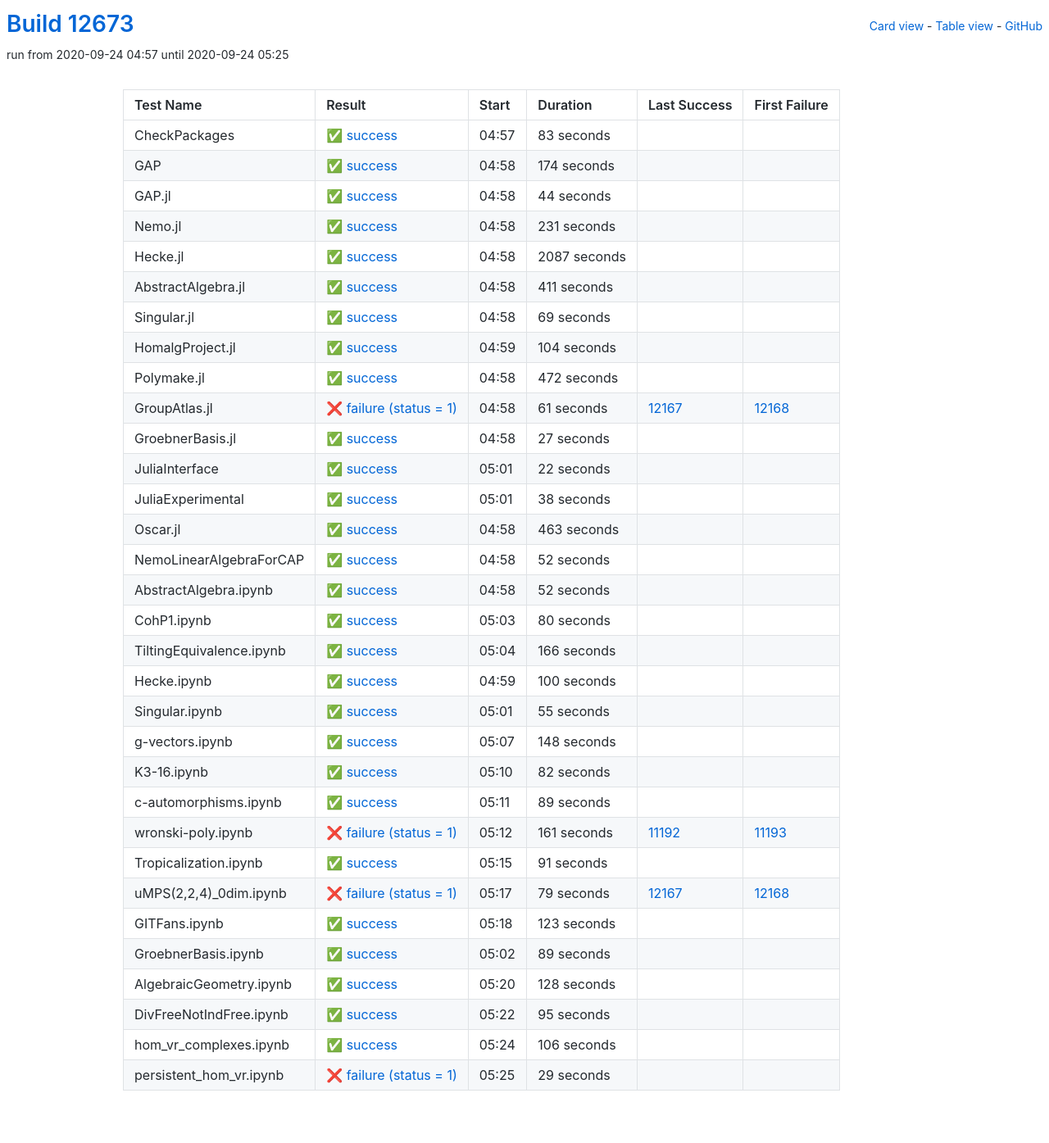
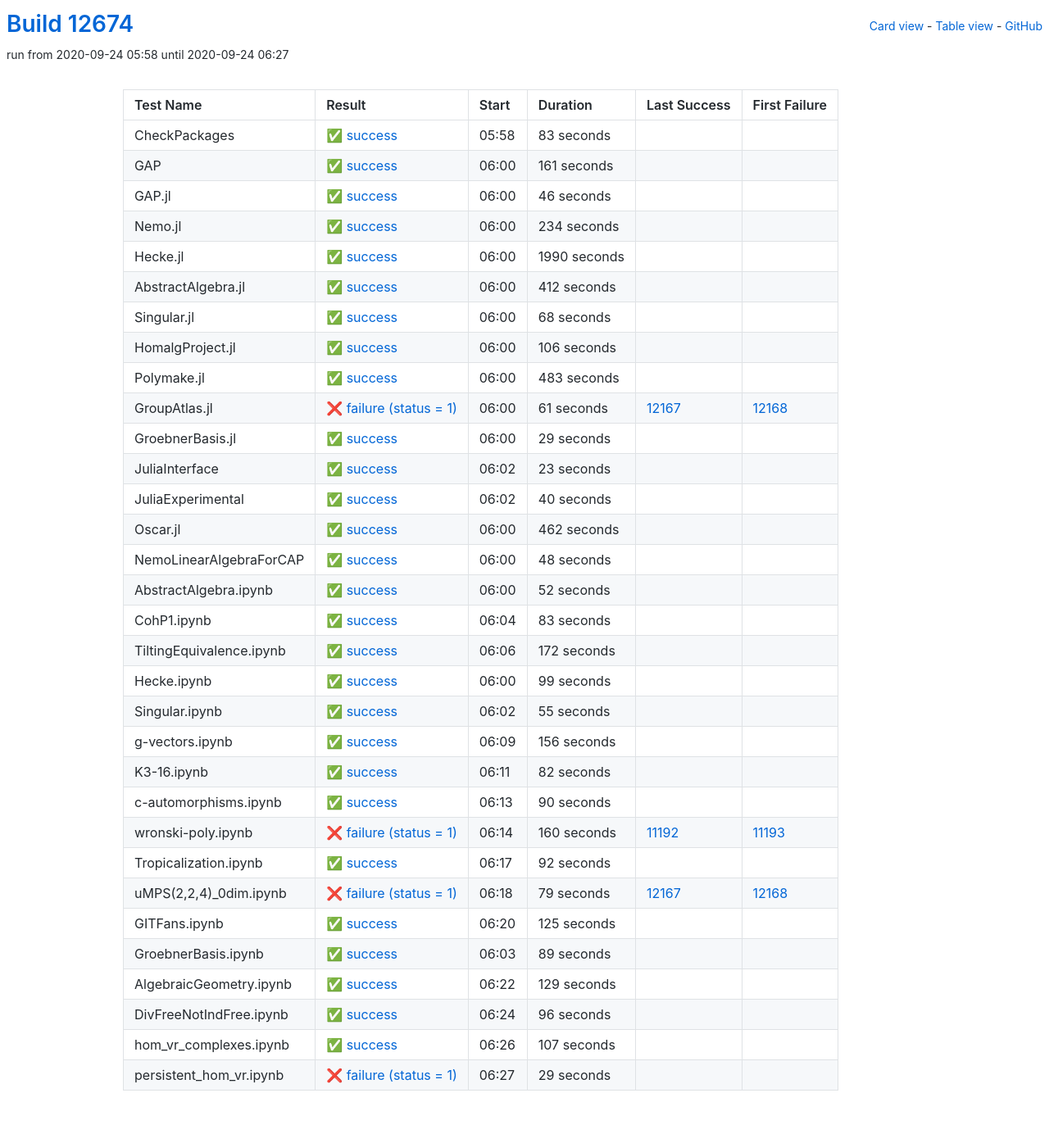
Before and after one commit to oscar-system/oscar-ci-status, a Jekyll site: the page built from table.html, in a window 1280 px wide. Shown: the whole page at 82% size. Built offline with Jekyll 4.4.1, drawn with Linux system fonts in a browser that asks for light colours.

Commit message:
Build #12674

```diff
--- a/_data/ci.yml
+++ b/_data/ci.yml
@@ -1,6 +1,6 @@
 ---
-build: 12673
-build_url: https://oscarci.mathematik.uni-kl.de/job/oscar/12673/
+build: 12674
+build_url: https://oscarci.mathematik.uni-kl.de/job/oscar/12674/
 job: oscar
 organization: oscar-system
 repo: oscar-ci-status
@@ -8,8 +8,8 @@
 tests:
 - name: CheckPackages
   id: checkpackages
-  log: https://oscarci.mathematik.uni-kl.de/job/oscar/12673/artifact/logs/build-12673/CheckPackages.log
-  start: 2020-09-24 04:57
+  log: https://oscarci.mathematik.uni-kl.de/job/oscar/12674/artifact/logs/build-12674/CheckPackages.log
+  start: 2020-09-24 05:58
   success: true
   exitcode: 0
   status: success
@@ -20,104 +20,104 @@
   first_failure_url:
 - name: GAP
   id: gap
-  log: https://oscarci.mathematik.uni-kl.de/job/oscar/12673/artifact/logs/build-12673/GAP.log
-  start: 2020-09-24 04:58
+  log: https://oscarci.mathematik.uni-kl.de/job/oscar/12674/artifact/logs/build-12674/GAP.log
+  start: 2020-09-24 06:00
   success: true
   exitcode: 0
   status: success
-  duration: 174
+  duration: 161
   last_success: false
   last_success_url:
   first_failure: false
   first_failure_url:
 - name: GAP.jl
   id: gap-jl
-  log: https://oscarci.mathematik.uni-kl.de/job/oscar/12673/artifact/logs/build-12673/GAP.jl.log
-  start: 2020-09-24 04:58
+  log: https://oscarci.mathematik.uni-kl.de/job/oscar/12674/artifact/logs/build-12674/GAP.jl.log
+  start: 2020-09-24 06:00
   success: true
   exitcode: 0
   status: success
-  duration: 44
+  duration: 46
   last_success: false
   last_success_url:
   first_failure: false
   first_failure_url:
 - name: Nemo.jl
   id: nemo-jl
-  log: https://oscarci.mathematik.uni-kl.de/job/oscar/12673/artifact/logs/build-12673/Nemo.jl.log
-  start: 2020-09-24 04:58
+  log: https://oscarci.mathematik.uni-kl.de/job/oscar/12674/artifact/logs/build-12674/Nemo.jl.log
+  start: 2020-09-24 06:00
   success: true
   exitcode: 0
   status: success
-  duration: 231
+  duration: 234
   last_success: false
   last_success_url:
   first_failure: false
   first_failure_url:
 - name: Hecke.jl
   id: hecke-jl
-  log: https://oscarci.mathematik.uni-kl.de/job/oscar/12673/artifact/logs/build-12673/Hecke.jl.log
-  start: 2020-09-24 04:58
+  log: https://oscarci.mathematik.uni-kl.de/job/oscar/12674/artifact/logs/build-12674/Hecke.jl.log
+  start: 2020-09-24 06:00
   success: true
   exitcode: 0
   status: success
-  duration: 2087
+  duration: 1990
   last_success: false
   last_success_url:
   first_failure: false
   first_failure_url:
 - name: AbstractAlgebra.jl
   id: abstractalgebra-jl
-  log: https://oscarci.mathematik.uni-kl.de/job/oscar/12673/artifact/logs/build-12673/AbstractAlgebra.jl.log
-  start: 2020-09-24 04:58
+  log: https://oscarci.mathematik.uni-kl.de/job/oscar/12674/artifact/logs/build-12674/AbstractAlgebra.jl.log
+  start: 2020-09-24 06:00
   success: true
   exitcode: 0
   status: success
-  duration: 411
+  duration: 412
   last_success: false
   last_success_url:
   first_failure: false
   first_failure_url:
 - name: Singular.jl
   id: singular-jl
-  log: https://oscarci.mathematik.uni-kl.de/job/oscar/12673/artifact/logs/build-12673/Singular.jl.log
-  start: 2020-09-24 04:58
+  log: https://oscarci.mathematik.uni-kl.de/job/oscar/12674/artifact/logs/build-12674/Singular.jl.log
+  start: 2020-09-24 06:00
   success: true
   exitcode: 0
   status: success
-  duration: 69
+  duration: 68
   last_success: false
   last_success_url:
   first_failure: false
   first_failure_url:
 - name: HomalgProject.jl
   id: homalgproject-jl
-  log: https://oscarci.mathematik.uni-kl.de/job/oscar/12673/artifact/logs/build-12673/HomalgProject.jl.log
-  start: 2020-09-24 04:59
+  log: https://oscarci.mathematik.uni-kl.de/job/oscar/12674/artifact/logs/build-12674/HomalgProject.jl.log
+  start: 2020-09-24 06:00
   success: true
   exitcode: 0
   status: success
-  duration: 104
+  duration: 106
   last_success: false
   last_success_url:
   first_failure: false
   first_failure_url:
 - name: Polymake.jl
   id: polymake-jl
-  log: https://oscarci.mathematik.uni-kl.de/job/oscar/12673/artifact/logs/build-12673/Polymake.jl.log
-  start: 2020-09-24 04:58
+  log: https://oscarci.mathematik.uni-kl.de/job/oscar/12674/artifact/logs/build-12674/Polymake.jl.log
+  start: 2020-09-24 06:00
   success: true
   exitcode: 0
   status: success
-  duration: 472
+  duration: 483
   last_success: false
   last_success_url:
   first_failure: false
   first_failure_url:
 - name: GroupAtlas.jl
   id: groupatlas-jl
-  log: https://oscarci.mathematik.uni-kl.de/job/oscar/12673/artifact/logs/build-12673/GroupAtlas.jl.log
-  start: 2020-09-24 04:58
+  log: https://oscarci.mathematik.uni-kl.de/job/oscar/12674/artifact/logs/build-12674/GroupAtlas.jl.log
+  start: 2020-09-24 06:00
   success: false
   exitcode: 1
   status: failure
@@ -128,68 +128,68 @@
   first_failure_url: https://oscarci.mathematik.uni-kl.de/job/oscar/12168/
 - name: GroebnerBasis.jl
   id: groebnerbasis-jl
-  log: https://oscarci.mathematik.uni-kl.de/job/oscar/12673/artifact/logs/build-12673/GroebnerBasis.jl.log
-  start: 2020-09-24 04:58
+  log: https://oscarci.mathematik.uni-kl.de/job/oscar/12674/artifact/logs/build-12674/GroebnerBasis.jl.log
+  start: 2020-09-24 06:00
   success: true
   exitcode: 0
   status: success
-  duration: 27
+  duration: 29
   last_success: false
   last_success_url:
   first_failure: false
   first_failure_url:
 - name: JuliaInterface
   id: juliainterface
-  log: https://oscarci.mathematik.uni-kl.de/job/oscar/12673/artifact/logs/build-12673/JuliaInterface.log
-  start: 2020-09-24 05:01
+  log: https://oscarci.mathematik.uni-kl.de/job/oscar/12674/artifact/logs/build-12674/JuliaInterface.log
+  start: 2020-09-24 06:02
   success: true
   exitcode: 0
   status: success
-  duration: 22
+  duration: 23
   last_success: false
   last_success_url:
   first_failure: false
   first_failure_url:
 - name: JuliaExperimental
   id: juliaexperimental
-  log: https://oscarci.mathematik.uni-kl.de/job/oscar/12673/artifact/logs/build-12673/JuliaExperimental.log
-  start: 2020-09-24 05:01
+  log: https://oscarci.mathematik.uni-kl.de/job/oscar/12674/artifact/logs/build-12674/JuliaExperimental.log
+  start: 2020-09-24 06:02
   success: true
   exitcode: 0
   status: success
-  duration: 38
+  duration: 40
   last_success: false
   last_success_url:
   first_failure: false
   first_failure_url:
 - name: Oscar.jl
   id: oscar-jl
-  log: https://oscarci.mathematik.uni-kl.de/job/oscar/12673/artifact/logs/build-12673/Oscar.jl.log
-  start: 2020-09-24 04:58
+  log: https://oscarci.mathematik.uni-kl.de/job/oscar/12674/artifact/logs/build-12674/Oscar.jl.log
+  start: 2020-09-24 06:00
   success: true
   exitcode: 0
   status: success
-  duration: 463
+  duration: 462
   last_success: false
   last_success_url:
   first_failure: false
   first_failure_url:
 - name: NemoLinearAlgebraForCAP
   id: nemolinearalgebraforcap
-  log: https://oscarci.mathematik.uni-kl.de/job/oscar/12673/artifact/logs/build-12673/NemoLinearAlgebraForCAP.log
-  start: 2020-09-24 04:58
+  log: https://oscarci.mathematik.uni-kl.de/job/oscar/12674/artifact/logs/build-12674/NemoLinearAlgebraForCAP.log
+  start: 2020-09-24 06:00
   success: true
   exitcode: 0
   status: success
-  duration: 52
+  duration: 48
   last_success: false
   last_success_url:
   first_failure: false
   first_failure_url:
 - name: AbstractAlgebra.ipynb
   id: abstractalgebra-ipynb
-  log: https://oscarci.mathematik.uni-kl.de/job/oscar/12673/artifact/logs/build-12673/AbstractAlgebra.ipynb.log
-  start: 2020-09-24 04:58
+  log: https://oscarci.mathematik.uni-kl.de/job/oscar/12674/artifact/logs/build-12674/AbstractAlgebra.ipynb.log
+  start: 2020-09-24 06:00
   success: true
   exitcode: 0
   status: success
@@ -200,44 +200,44 @@
   first_failure_url:
 - name: CohP1.ipynb
   id: cohp1-ipynb
-  log: https://oscarci.mathematik.uni-kl.de/job/oscar/12673/artifact/logs/build-12673/CohP1.ipynb.log
-  start: 2020-09-24 05:03
+  log: https://oscarci.mathematik.uni-kl.de/job/oscar/12674/artifact/logs/build-12674/CohP1.ipynb.log
+  start: 2020-09-24 06:04
   success: true
   exitcode: 0
   status: success
-  duration: 80
+  duration: 83
   last_success: false
   last_success_url:
   first_failure: false
   first_failure_url:
 - name: TiltingEquivalence.ipynb
   id: tiltingequivalence-ipynb
-  log: https://oscarci.mathematik.uni-kl.de/job/oscar/12673/artifact/logs/build-12673/TiltingEquivalence.ipynb.log
-  start: 2020-09-24 05:04
+  log: https://oscarci.mathematik.uni-kl.de/job/oscar/12674/artifact/logs/build-12674/TiltingEquivalence.ipynb.log
+  start: 2020-09-24 06:06
   success: true
   exitcode: 0
   status: success
-  duration: 166
+  duration: 172
   last_success: false
   last_success_url:
   first_failure: false
   first_failure_url:
 - name: Hecke.ipynb
   id: hecke-ipynb
-  log: https://oscarci.mathematik.uni-kl.de/job/oscar/12673/artifact/logs/build-12673/Hecke.ipynb.log
-  start: 2020-09-24 04:59
+  log: https://oscarci.mathematik.uni-kl.de/job/oscar/12674/artifact/logs/build-12674/Hecke.ipynb.log
+  start: 2020-09-24 06:00
   success: true
   exitcode: 0
   status: success
-  duration: 100
+  duration: 99
   last_success: false
   last_success_url:
   first_failure: false
   first_failure_url:
 - name: Singular.ipynb
   id: singular-ipynb
-  log: https://oscarci.mathematik.uni-kl.de/job/oscar/12673/artifact/logs/build-12673/Singular.ipynb.log
-  start: 2020-09-24 05:01
+  log: https://oscarci.mathematik.uni-kl.de/job/oscar/12674/artifact/logs/build-12674/Singular.ipynb.log
+  start: 2020-09-24 06:02
   success: true
   exitcode: 0
   status: success
@@ -248,20 +248,20 @@
   first_failure_url:
 - name: g-vectors.ipynb
   id: g-vectors-ipynb
-  log: https://oscarci.mathematik.uni-kl.de/job/oscar/12673/artifact/logs/build-12673/g-vectors.ipynb.log
-  start: 2020-09-24 05:07
+  log: https://oscarci.mathematik.uni-kl.de/job/oscar/12674/artifact/logs/build-12674/g-vectors.ipynb.log
+  start: 2020-09-24 06:09
   success: true
   exitcode: 0
   status: success
-  duration: 148
+  duration: 156
   last_success: false
   last_success_url:
   first_failure: false
   first_failure_url:
 - name: K3-16.ipynb
   id: k3-16-ipynb
-  log: https://oscarci.mathematik.uni-kl.de/job/oscar/12673/artifact/logs/build-12673/K3-16.ipynb.log
-  start: 2020-09-24 05:10
+  log: https://oscarci.mathematik.uni-kl.de/job/oscar/12674/artifact/logs/build-12674/K3-16.ipynb.log
+  start: 2020-09-24 06:11
   success: true
   exitcode: 0
   status: success
@@ -272,44 +272,44 @@
   first_failure_url:
 - name: c-automorphisms.ipynb
   id: c-automorphisms-ipynb
-  log: https://oscarci.mathematik.uni-kl.de/job/oscar/12673/artifact/logs/build-12673/c-automorphisms.ipynb.log
-  start: 2020-09-24 05:11
+  log: https://oscarci.mathematik.uni-kl.de/job/oscar/12674/artifact/logs/build-12674/c-automorphisms.ipynb.log
+  start: 2020-09-24 06:13
   success: true
   exitcode: 0
   status: success
-  duration: 89
+  duration: 90
   last_success: false
   last_success_url:
   first_failure: false
   first_failure_url:
 - name: wronski-poly.ipynb
   id: wronski-poly-ipynb
-  log: https://oscarci.mathematik.uni-kl.de/job/oscar/12673/artifact/logs/build-12673/wronski-poly.ipynb.log
-  start: 2020-09-24 05:12
+  log: https://oscarci.mathematik.uni-kl.de/job/oscar/12674/artifact/logs/build-12674/wronski-poly.ipynb.log
+  start: 2020-09-24 06:14
   success: false
   exitcode: 1
   status: failure
-  duration: 161
+  duration: 160
   last_success: 11192
   last_success_url: https://oscarci.mathematik.uni-kl.de/job/oscar/11192/
   first_failure: 11193
   first_failure_url: https://oscarci.mathematik.uni-kl.de/job/oscar/11193/
 - name: Tropicalization.ipynb
   id: tropicalization-ipynb
-  log: https://oscarci.mathematik.uni-kl.de/job/oscar/12673/artifact/logs/build-12673/Tropicalization.ipynb.log
-  start: 2020-09-24 05:15
+  log: https://oscarci.mathematik.uni-kl.de/job/oscar/12674/artifact/logs/build-12674/Tropicalization.ipynb.log
+  start: 2020-09-24 06:17
   success: true
   exitcode: 0
   status: success
-  duration: 91
+  duration: 92
   last_success: false
   last_success_url:
   first_failure: false
   first_failure_url:
 - name: uMPS(2,2,4)_0dim.ipynb
   id: umps-2-2-4-0dim-ipynb
-  log: https://oscarci.mathematik.uni-kl.de/job/oscar/12673/artifact/logs/build-12673/uMPS-2-2-4-_0dim.ipynb.log
-  start: 2020-09-24 05:17
+  log: https://oscarci.mathematik.uni-kl.de/job/oscar/12674/artifact/logs/build-12674/uMPS-2-2-4-_0dim.ipynb.log
+  start: 2020-09-24 06:18
   success: false
   exitcode: 1
   status: failure
@@ -320,20 +320,20 @@
   first_failure_url: https://oscarci.mathematik.uni-kl.de/job/oscar/12168/
 - name: GITFans.ipynb
   id: gitfans-ipynb
-  log: https://oscarci.mathematik.uni-kl.de/job/oscar/12673/artifact/logs/build-12673/GITFans.ipynb.log
-  start: 2020-09-24 05:18
+  log: https://oscarci.mathematik.uni-kl.de/job/oscar/12674/artifact/logs/build-12674/GITFans.ipynb.log
+  start: 2020-09-24 06:20
   success: true
   exitcode: 0
   status: success
-  duration: 123
+  duration: 125
   last_success: false
   last_success_url:
   first_failure: false
   first_failure_url:
 - name: GroebnerBasis.ipynb
   id: groebnerbasis-ipynb
-  log: https://oscarci.mathematik.uni-kl.de/job/oscar/12673/artifact/logs/build-12673/GroebnerBasis.ipynb.log
-  start: 2020-09-24 05:02
+  log: https://oscarci.mathematik.uni-kl.de/job/oscar/12674/artifact/logs/build-12674/GroebnerBasis.ipynb.log
+  start: 2020-09-24 06:03
   success: true
   exitcode: 0
   status: success
@@ -344,44 +344,44 @@
   first_failure_url:
 - name: AlgebraicGeometry.ipynb
   id: algebraicgeometry-ipynb
-  log: https://oscarci.mathematik.uni-kl.de/job/oscar/12673/artifact/logs/build-12673/AlgebraicGeometry.ipynb.log
-  start: 2020-09-24 05:20
+  log: https://oscarci.mathematik.uni-kl.de/job/oscar/12674/artifact/logs/build-12674/AlgebraicGeometry.ipynb.log
+  start: 2020-09-24 06:22
   success: true
   exitcode: 0
   status: success
-  duration: 128
+  duration: 129
   last_success: false
   last_success_url:
   first_failure: false
   first_failure_url:
 - name: DivFreeNotIndFree.ipynb
   id: divfreenotindfree-ipynb
-  log: https://oscarci.mathematik.uni-kl.de/job/oscar/12673/artifact/logs/build-12673/DivFreeNotIndFree.ipynb.log
-  start: 2020-09-24 05:22
+  log: https://oscarci.mathematik.uni-kl.de/job/oscar/12674/artifact/logs/build-12674/DivFreeNotIndFree.ipynb.log
+  start: 2020-09-24 06:24
   success: true
   exitcode: 0
   status: success
-  duration: 95
+  duration: 96
   last_success: false
   last_success_url:
   first_failure: false
   first_failure_url:
 - name: hom_vr_complexes.ipynb
   id: hom-vr-complexes-ipynb
-  log: https://oscarci.mathematik.uni-kl.de/job/oscar/12673/artifact/logs/build-12673/hom_vr_complexes.ipynb.log
-  start: 2020-09-24 05:24
+  log: https://oscarci.mathematik.uni-kl.de/job/oscar/12674/artifact/logs/build-12674/hom_vr_complexes.ipynb.log
+  start: 2020-09-24 06:26
   success: true
   exitcode: 0
   status: success
-  duration: 106
+  duration: 107
   last_success: false
   last_success_url:
   first_failure: false
   first_failure_url:
 - name: persistent_hom_vr.ipynb
   id: persistent-hom-vr-ipynb
-  log: https://oscarci.mathematik.uni-kl.de/job/oscar/12673/artifact/logs/build-12673/persistent_hom_vr.ipynb.log
-  start: 2020-09-24 05:25
+  log: https://oscarci.mathematik.uni-kl.de/job/oscar/12674/artifact/logs/build-12674/persistent_hom_vr.ipynb.log
+  start: 2020-09-24 06:27
   success: false
   exitcode: 1
   status: failure
```
Also changed, not shown: README.md.
